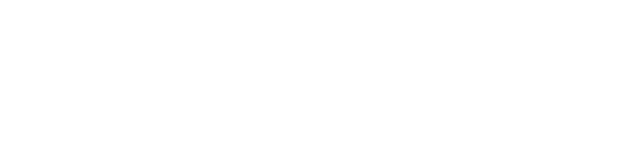
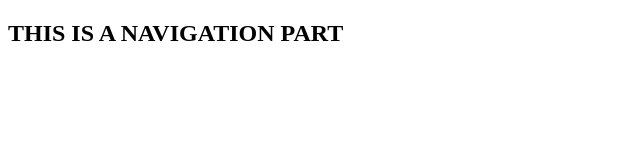
Before and after one commit to phibymaty/collaboration-sample, a plain HTML site: page index.html in a window 1280 px wide. Shown: the whole page, without its empty margins (0-640 px from the left). Drawn offline with Linux system fonts and the light colour scheme.

Commit message:
initial commit

```diff
--- a/index.html
+++ b/index.html
@@ -9,7 +9,9 @@
     <title>Document</title>
 </head>
 <body>
-    <nav></nav>
+    <nav>
+        <h1>THIS IS A NAVIGATION PART</h1>
+    </nav>
     <header></header>
     <main></main>
     <footer></footer>
```
